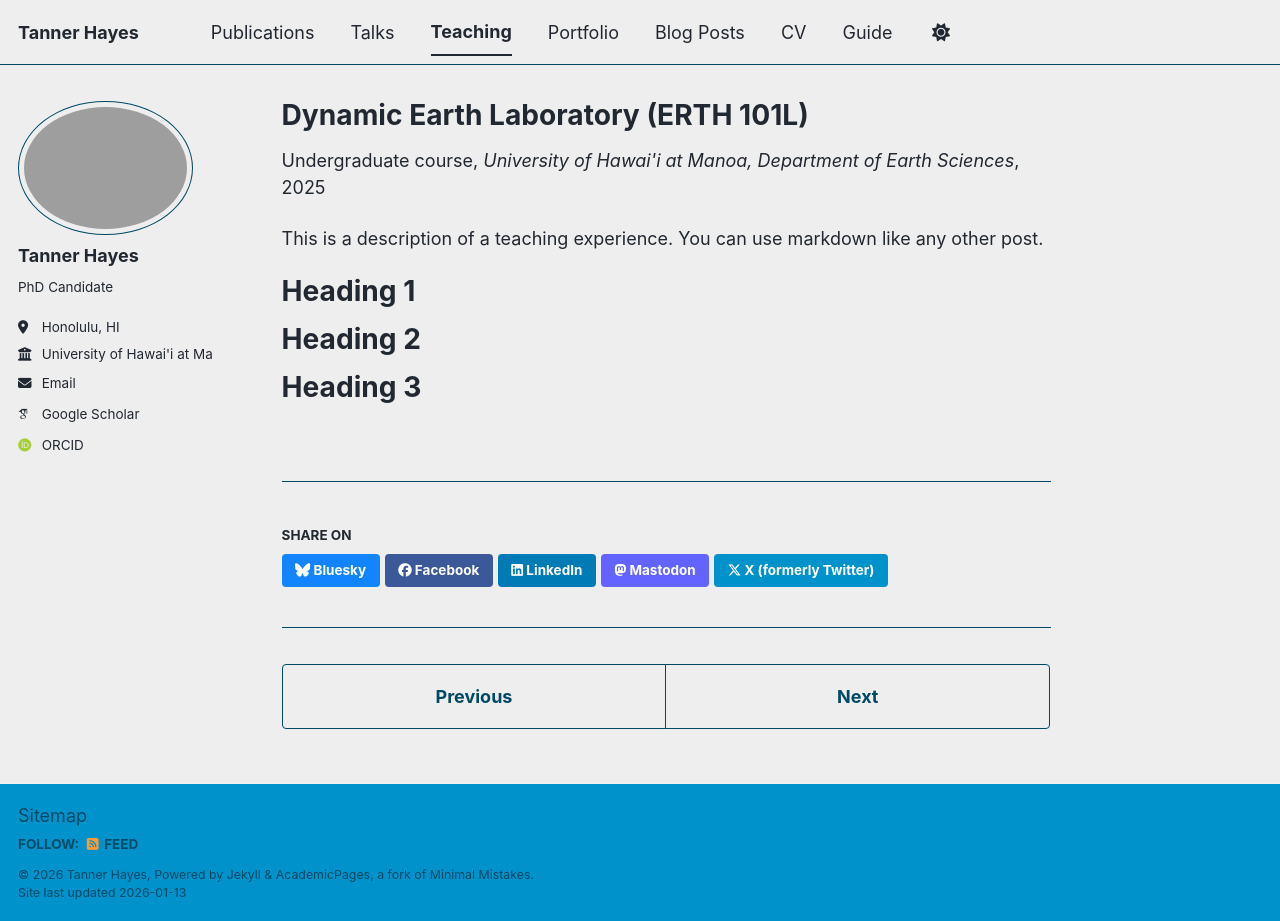
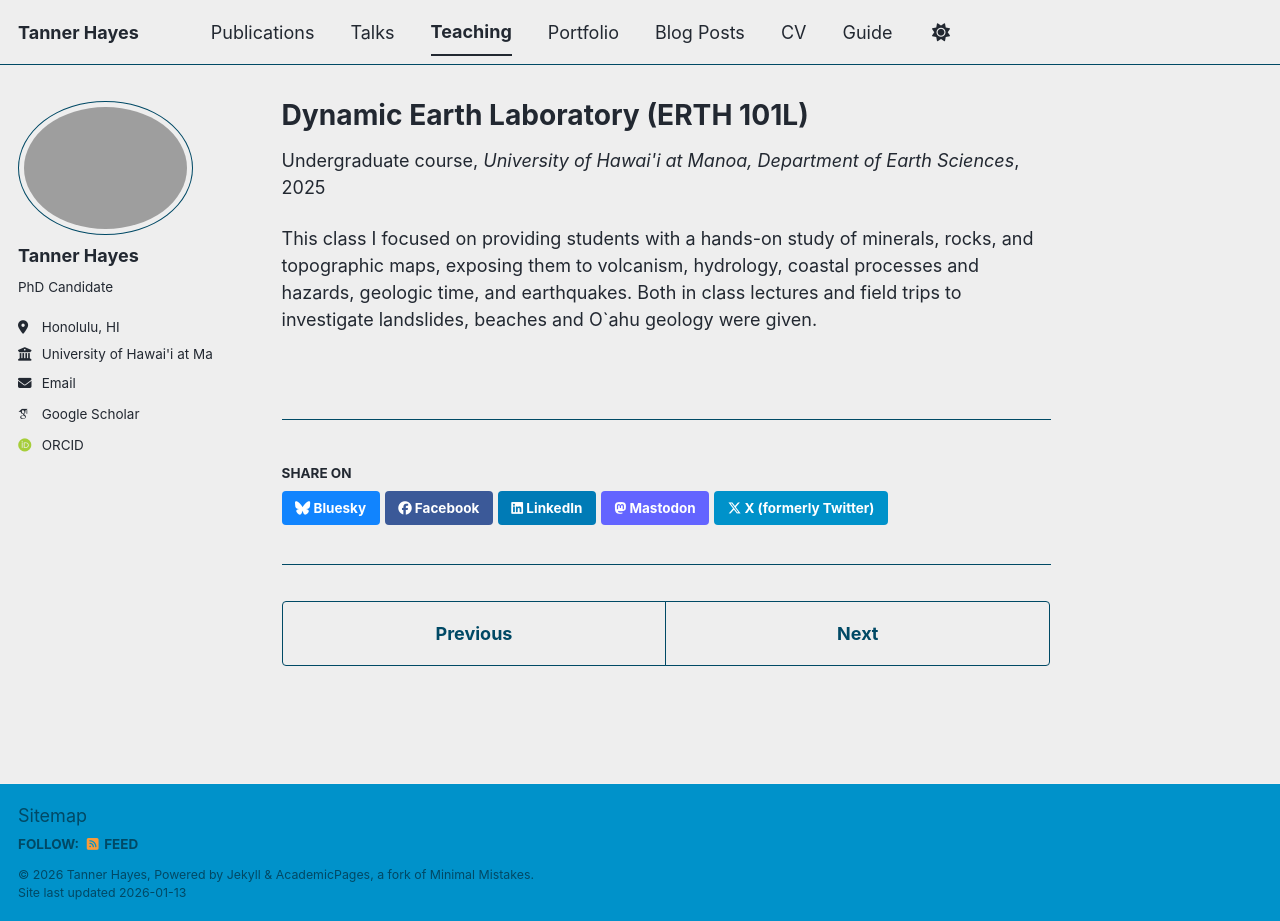
Before and after one commit to th-blip12/twhayes, a Jekyll site: the page built from _teaching/2025ERTH101L.md, in a window 1280 px wide and 921 px high. Built offline with Jekyll 4.4.1, drawn with Linux system fonts in a browser that asks for light colours; some web fonts are replaced; a script bundle is joined from its source files by our own code; library files that are not in the unit come from our copies.

Commit message:
Update 2025ERTH101L.md

```diff
--- a/_teaching/2025ERTH101L.md
+++ b/_teaching/2025ERTH101L.md
@@ -8,13 +8,4 @@ date: 2025-09-10
 location: "Honolulu, HI"
 ---
 
-This is a description of a teaching experience. You can use markdown like any other post.
-
-Heading 1
-======
-
-Heading 2
-======
-
-Heading 3
-======
+This class I focused on providing students with a hands-on study of minerals, rocks, and topographic maps, exposing them to volcanism, hydrology, coastal processes and hazards, geologic time, and earthquakes. Both in class lectures and field trips to investigate landslides, beaches and O`ahu geology were given.
```
